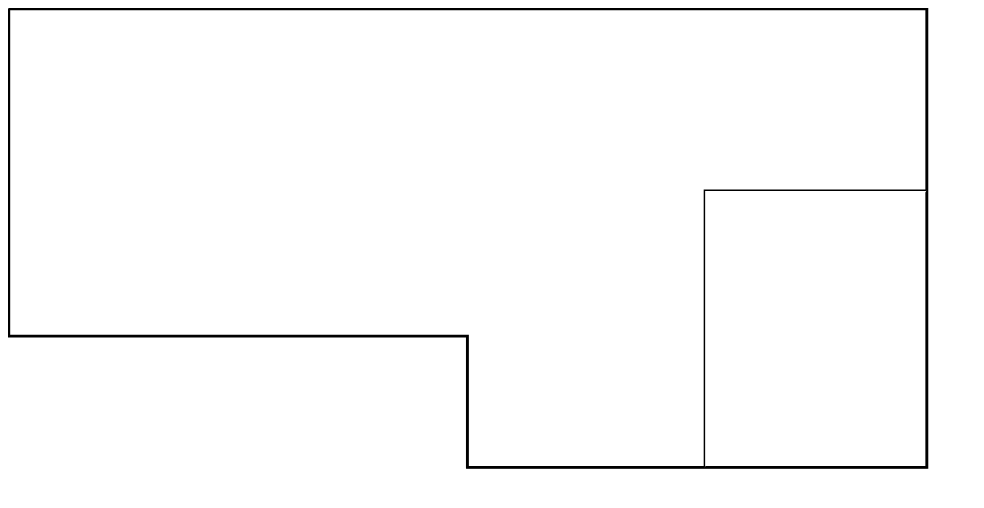
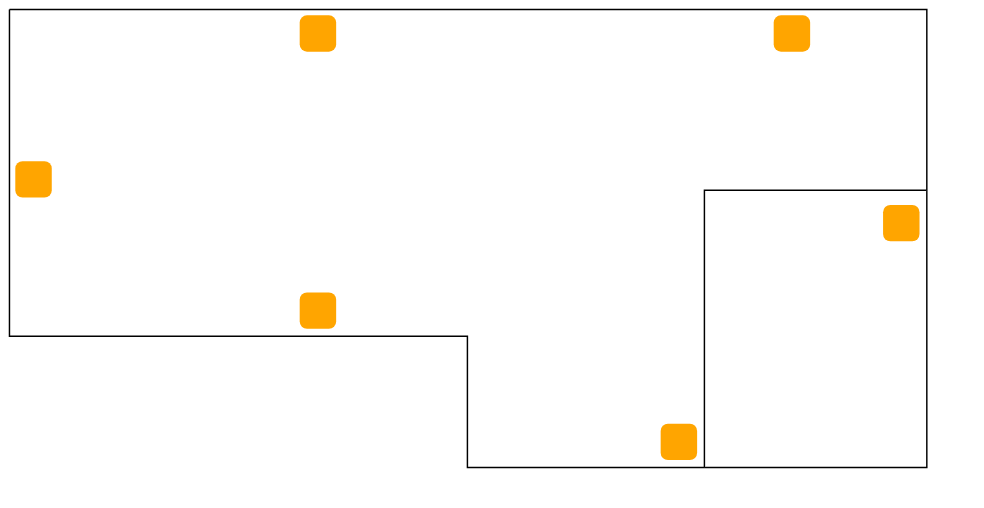
Before and after one commit to MichaelRCruz/hue-vue, a Vue app: page / in a window 1280 px wide. Shown: the top 508 px of the page, without its empty margins (0-984 px from the left). Built offline with nearby package versions, Linux system fonts and the light colour scheme.

Commit message:
built out svg and added more elements

```diff
--- a/src/components/Layout.vue
+++ b/src/components/Layout.vue
@@ -4,17 +4,17 @@
     <!-- <div class="turnOn" @click="setGroup()"></div> -->
 
     <svg height="900" width="1300" class="sup" viewBox="0 0 1300 900">
-      <polyline points="1,1 1260,1 1260,630 630,630 630,450 1,450 1,1"
+      <polyline points="2,2 1260,2 1260,630 630,630 630,450 2,450 2,2"
                 style="fill:white;stroke:black;stroke-width:2" />
-      <polyline points="1,1 1260,1 1260,630 630,630 630,450 1,450 1,1"
-                style="fill:white;stroke:black;stroke-width:4" />
       <polyline points="955,630 955,250 1260,250"
                 style="fill:white;stroke:black;stroke-width:2" />
 
-      <!-- <foreignObject>
-        <div class="light"></div>
-      </foreignObject> -->
-      <light class="light" />
+      <rect class="light" x="10" y="210" rx="10" ry="10" @click="setLightState('4')" />
+      <rect class="light" x="400" y="390" rx="10" ry="10" @click="setLightState('5')" />
+      <rect class="light" x="400" y="10" rx="10" ry="10" @click="setLightState('6')" />
+      <rect class="light" x="895" y="570" rx="10" ry="10" @click="setLightState('7')" />
+      <rect class="light" x="1050" y="10" rx="10" ry="10" @click="setLightState('8')" />
+      <rect class="light" x="1200" y="270" rx="10" ry="10" @click="setLightState('9')" />
 
     </svg>
 
@@ -24,7 +24,6 @@
 </template>
 
 <script>
-import Light from './Light';
 import { store } from '../store/store';
 
 const huerl = 'http://'
@@ -34,24 +33,26 @@ const huerl = 'http://'
 
 export default {
   components: {
-    Light
+
   },
   data() {
     return {
-      groupToggle: 'false'
+      groupToggle: 'false',
+      lightToggle: 'false'
     }
   },
   methods: {
-    fetch() {
+    setLightState(lightId) {
+      this.LightToggle === 'true' ? this.LightToggle = 'false' : this.LightToggle = 'true';
       let _self = this;
-      fetch(huerl + '/lights/9/state', {
+      fetch(huerl + '/lights/' + lightId + '/state', {
         method: 'PUT',
         headers: {
           "Content-Type": "application/json"
         },
         mode: 'cors',
-        // body: '{"on":true, "sat":254, "bri":254,"hue":25500}'
-        body: '{"effect":"none"}'
+        body: '{"on":' + this.LightToggle + ', "sat":254, "bri":254,"hue":25500}'
+        // body: '{"effect":"none"}'
       })
         .then(
           function(response) {
@@ -80,7 +81,7 @@ export default {
           "Content-Type": "application/json"
         },
         mode: 'cors',
-        body: '{"on":' + this.groupToggle + ',"hue": 12750}'
+        body: '{"on":' + this.groupToggle + '}'
         // body: '{"effect":"none"}'
       })
         .then(
@@ -116,13 +117,9 @@ export default {
   }
 
   .light {
+    fill: orange;
+    width: 50px;
     height: 50px;
-    width: 50px;
-    background-color: orange;
-    border-radius: 10px;
-    position: fixed;
-    left: 870px;
-    top: 550px;
   }
 
 </style>
--- a/src/components/Light.vue
+++ /dev/null
@@ -1,19 +0,0 @@
-<template lang="html">
-
-  <div>
-    <foreignObject>
-      <div></div>
-    </foreignObject>
-  </div>
-
-</template>
-
-<script>
-  export default {
-
-  }
-</script>
-
-<style lang="css" scoped>
-
-</style>
```
